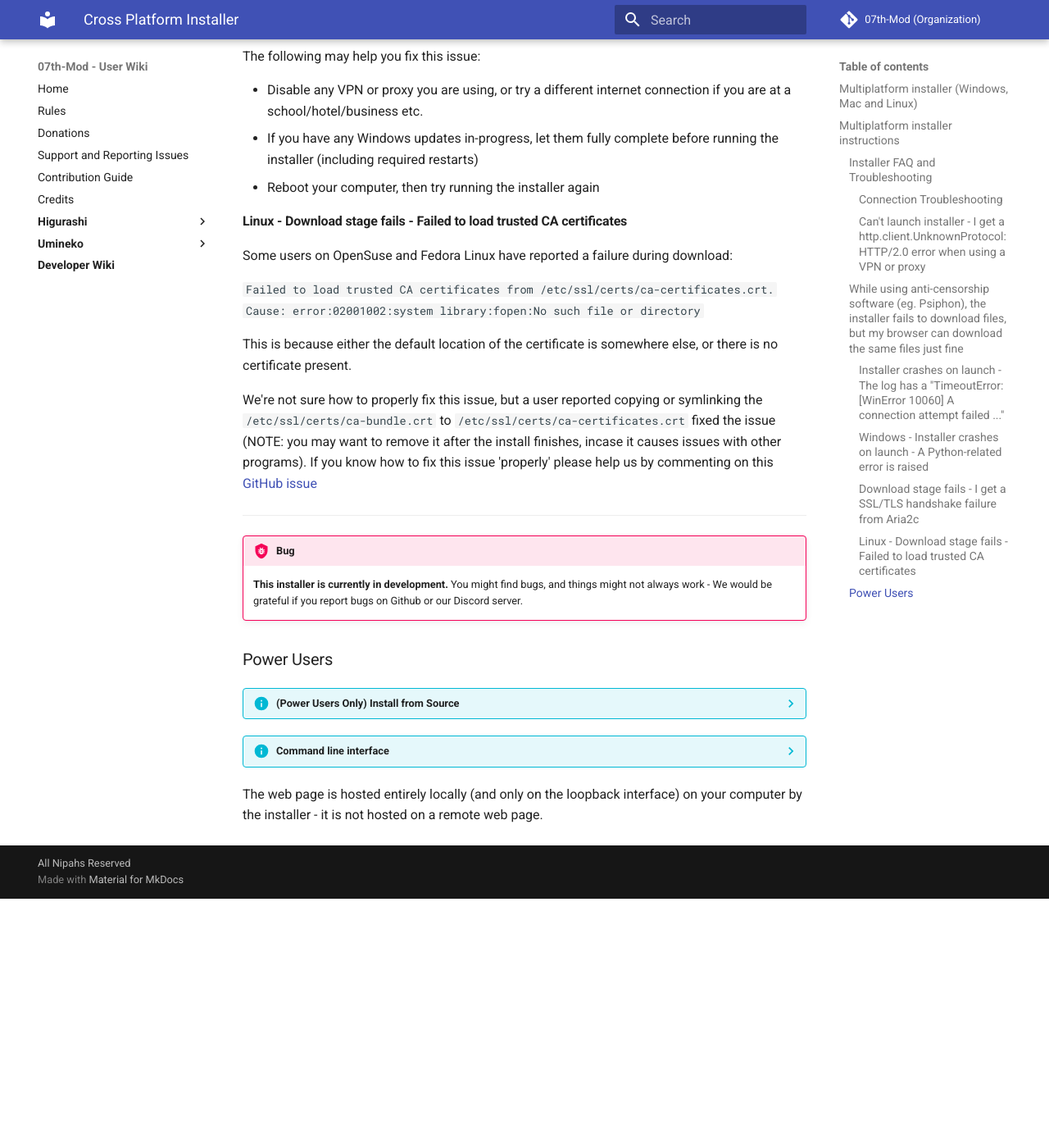
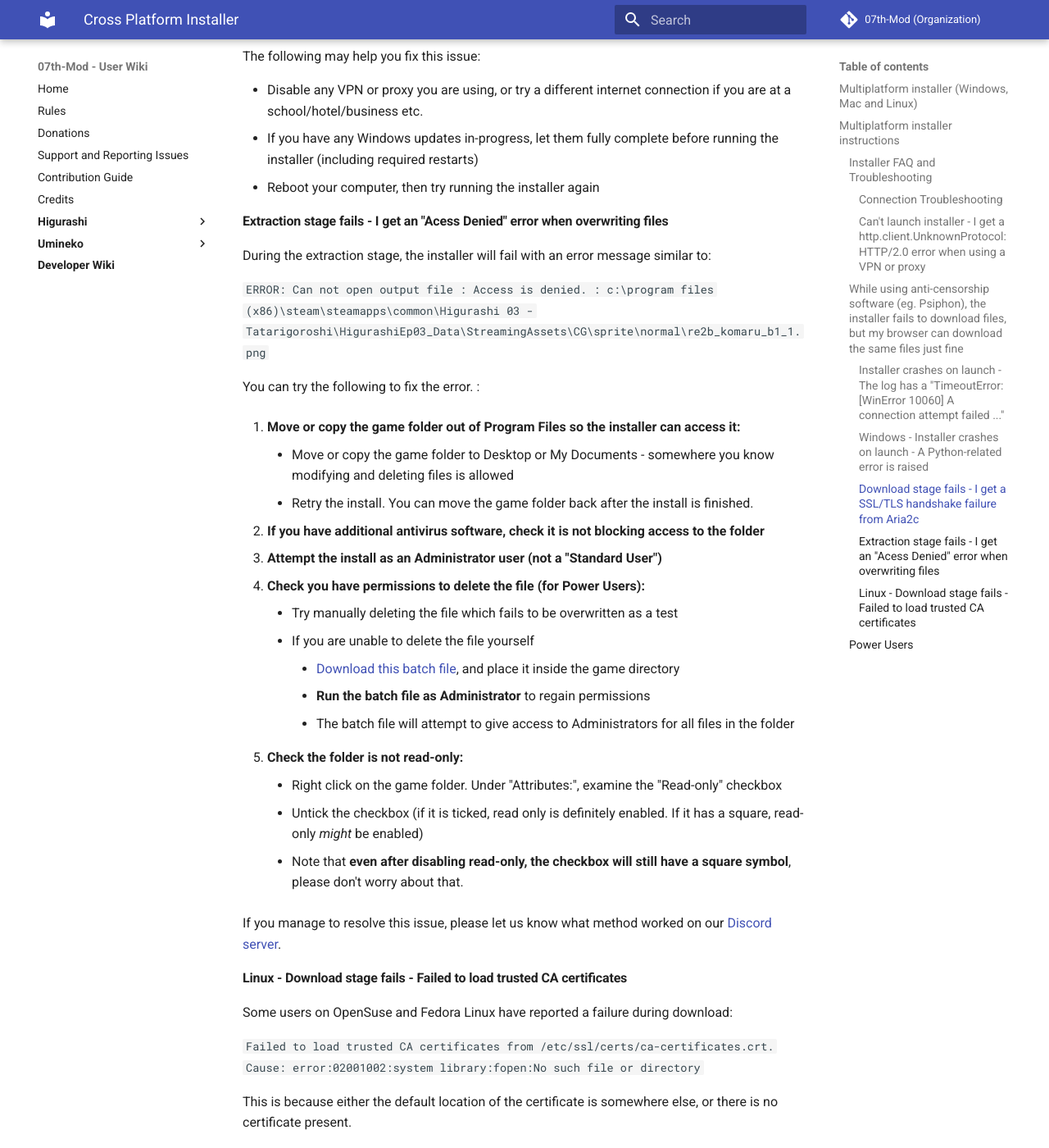
Before and after one commit to 07th-mod/wiki, an MkDocs documentation site: the page built from docs/Snippets/Cross-Platform-Installer.md, in a window 1280 px wide and 1400 px high, scrolled down 2516 px. Shown: the whole window at 82% size. Built offline with MkDocs 1.6.1 and Material for MkDocs 9.7.7, drawn with Linux system fonts in a browser that asks for light colours; before the commit the page ends 3612 px from its top, so only the background shows below that.

Commit message:
Add FAQ about access denied extraction error.  - see https://github.com/07th-mod/python-patcher/issues/87

```diff
--- a/docs/Snippets/Cross-Platform-Installer.md
+++ b/docs/Snippets/Cross-Platform-Installer.md
@@ -118,6 +118,36 @@
 - If you have any Windows updates in-progress, let them fully complete before running the installer (including required restarts)
 - Reboot your computer, then try running the installer again
 
+#### Extraction stage fails - I get an "Acess Denied" error when overwriting files
+
+During the extraction stage, the installer will fail with an error message similar to:
+
+`ERROR: Can not open output file : Access is denied. : c:\program files (x86)\steam\steamapps\common\Higurashi 03 - Tatarigoroshi\HigurashiEp03_Data\StreamingAssets\CG\sprite\normal\re2b_komaru_b1_1.png`
+
+You can try the following to fix the error. :
+
+1. **Move or copy the game folder out of Program Files so the installer can access it:**
+    - Move or copy the game folder to Desktop or My Documents - somewhere you know modifying and deleting files is allowed
+    - Retry the install. You can move the game folder back after the install is finished.
+
+2. **If you have additional antivirus software, check it is not blocking access to the folder**
+
+3. **Attempt the install as an Administrator user (not a "Standard User")**
+
+4. **Check you have permissions to delete the file (for Power Users):**
+    - Try manually deleting the file which fails to be overwritten as a test
+    - If you are unable to delete the file yourself
+        - [Download this batch file](https://github.com/drojf/windows-permission-fixer/raw/master/RUN_AS_ADMIN-grant_this_folder_admin.bat), and place it inside the game directory
+        - **Run the batch file as Administrator** to regain permissions
+        - The batch file will attempt to give access to Administrators for all files in the folder
+
+5. **Check the folder is not read-only:**
+    - Right click on the game folder. Under "Attributes:", examine the "Read-only" checkbox
+    - Untick the checkbox (if it is ticked, read only is definitely enabled. If it has a square, read-only *might* be enabled)
+    - Note that **even after disabling read-only, the checkbox will still have a square symbol**, please don't worry about that.
+
+If you manage to resolve this issue, please let us know what method worked on our [Discord server](https://discord.gg/pf5VhF9).
+
 #### Linux - Download stage fails - Failed to load trusted CA certificates
 
 Some users on OpenSuse and Fedora Linux have reported a failure during download:
```
